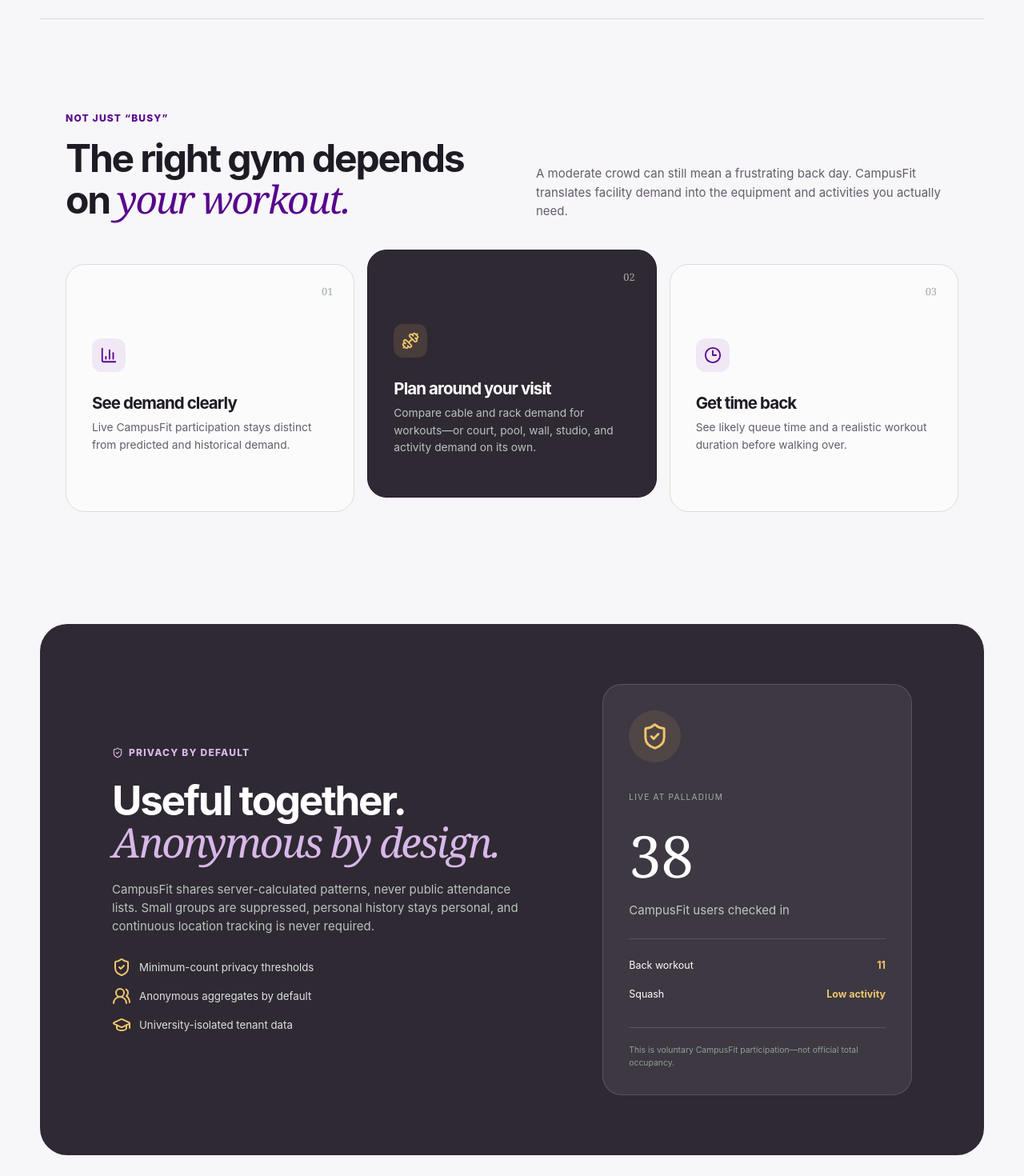
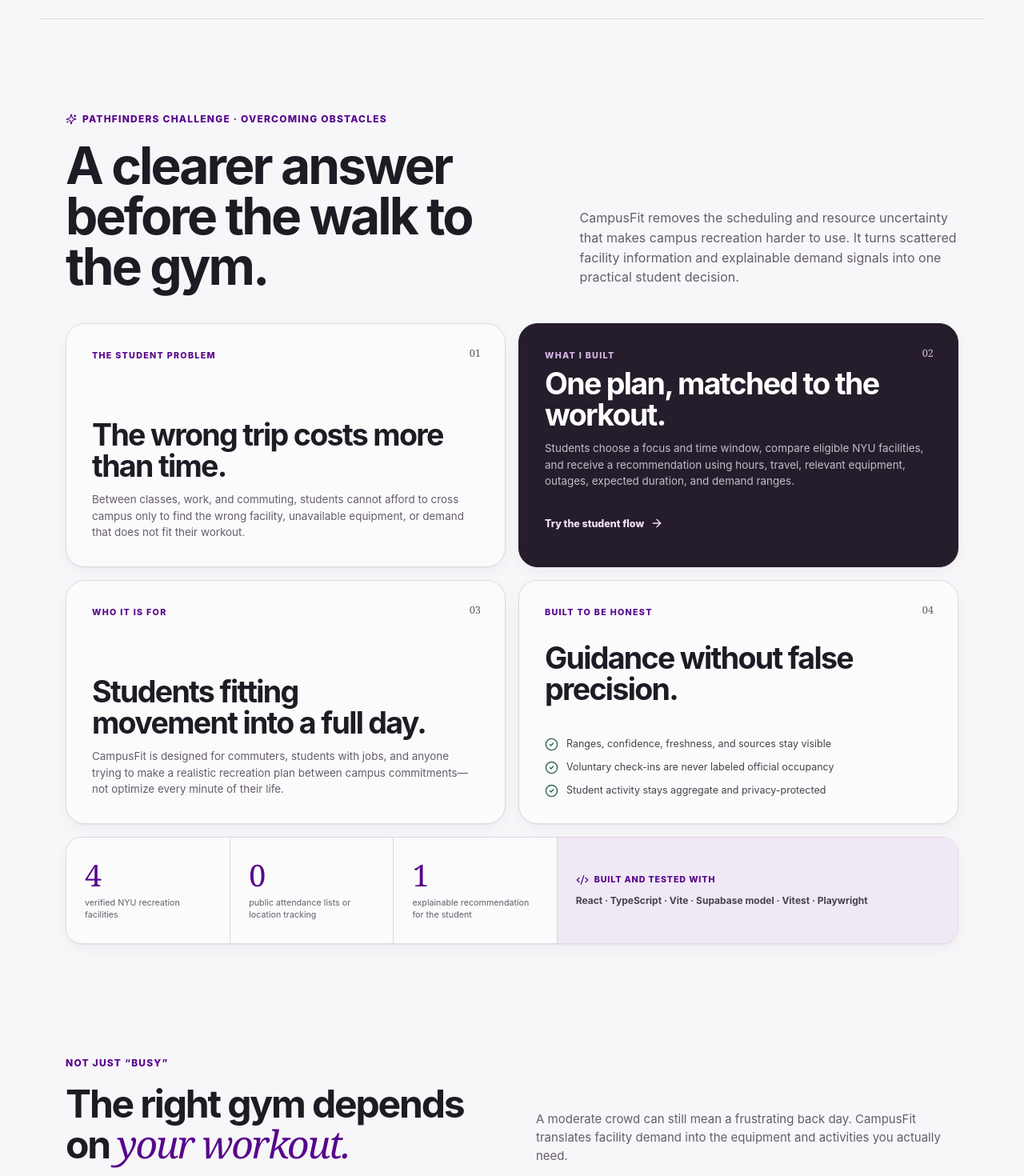
Before and after one commit to Carlinsj/stellic_pathfinders, a React (Vite) app: page / in a window 1280 px wide. Shown: the part 860-2330 px from the top of the page at 80% size. Built offline with nearby package versions, Linux system fonts and the light colour scheme.

Commit message:
landing page

```diff
--- a/src/pages/LandingPage.tsx
+++ b/src/pages/LandingPage.tsx
@@ -1,10 +1,10 @@
-import { ArrowRight, BarChart3, Clock3, Dumbbell, GraduationCap, ShieldCheck, Sparkles, UsersRound } from 'lucide-react';
+import { ArrowRight, BarChart3, CheckCircle2, Clock3, Code2, Dumbbell, GraduationCap, ShieldCheck, Sparkles, UsersRound } from 'lucide-react';
 import { Link } from 'react-router-dom';
 import { Brand } from '../components/Brand';
 
 export function LandingPage() {
   return <div className="landing-page">
-    <header className="landing-header"><Brand /><nav aria-label="Landing navigation"><a href="#how-it-works">How it works</a><a href="#privacy">Privacy approach</a><Link to="/nyu/staff-login">Staff access</Link><Link className="button button--secondary button--small" to="/nyu/login">Open student demo</Link></nav></header>
+    <header className="landing-header"><Brand /><nav aria-label="Landing navigation"><a href="#project-story">Project story</a><a href="#how-it-works">How it works</a><a href="#privacy">Privacy approach</a><Link to="/nyu/staff-login">Staff access</Link><Link className="button button--secondary button--small" to="/nyu/login">Open student demo</Link></nav></header>
     <main id="main-content" tabIndex={-1}>
       <section className="landing-hero">
         <div className="hero-copy"><span className="kicker"><Sparkles size={14} />Built for the rhythm of NYU</span><h1>Know where and when to <em>work out.</em></h1><p>CampusFit turns NYU facility resources, live participation, student plans, and historical patterns into workout-specific guidance—before you leave for the gym.</p><div className="hero-actions"><Link className="button button--primary button--large" to="/nyu/login">Explore NYU CampusFit <ArrowRight size={18} /></Link></div><small className="synthetic-note"><span /> NYU competition prototype · All demonstration data is synthetic</small></div>
@@ -16,6 +16,24 @@
         </div>
       </section>
       <section className="trust-ribbon"><span>Focused on NYU recreation</span><div><b>NYU Athletics</b><b><GraduationCap size={22} /> Four verified facilities</b></div></section>
+      <section id="project-story" className="project-story-section" aria-labelledby="project-story-title">
+        <div className="project-story-heading">
+          <div><span className="kicker"><Sparkles size={14} />Pathfinders Challenge · Overcoming Obstacles</span><h2 id="project-story-title">A clearer answer before the walk to the gym.</h2></div>
+          <p>CampusFit removes the scheduling and resource uncertainty that makes campus recreation harder to use. It turns scattered facility information and explainable demand signals into one practical student decision.</p>
+        </div>
+        <div className="project-story-grid">
+          <article className="project-story-card project-story-card--problem"><span className="project-story-number">01</span><small>The student problem</small><h3>The wrong trip costs more than time.</h3><p>Between classes, work, and commuting, students cannot afford to cross campus only to find the wrong facility, unavailable equipment, or demand that does not fit their workout.</p></article>
+          <article className="project-story-card project-story-card--solution"><span className="project-story-number">02</span><small>What I built</small><h3>One plan, matched to the workout.</h3><p>Students choose a focus and time window, compare eligible NYU facilities, and receive a recommendation using hours, travel, relevant equipment, outages, expected duration, and demand ranges.</p><Link className="project-story-link" to="/nyu/login">Try the student flow <ArrowRight size={16} /></Link></article>
+          <article className="project-story-card project-story-card--audience"><span className="project-story-number">03</span><small>Who it is for</small><h3>Students fitting movement into a full day.</h3><p>CampusFit is designed for commuters, students with jobs, and anyone trying to make a realistic recreation plan between campus commitments—not optimize every minute of their life.</p></article>
+          <article className="project-story-card project-story-card--trust"><span className="project-story-number">04</span><small>Built to be honest</small><h3>Guidance without false precision.</h3><ul><li><CheckCircle2 />Ranges, confidence, freshness, and sources stay visible</li><li><CheckCircle2 />Voluntary check-ins are never labeled official occupancy</li><li><CheckCircle2 />Student activity stays aggregate and privacy-protected</li></ul></article>
+        </div>
+        <div className="project-proof" aria-label="CampusFit project proof points">
+          <div><strong>4</strong><span>verified NYU recreation facilities</span></div>
+          <div><strong>0</strong><span>public attendance lists or location tracking</span></div>
+          <div><strong>1</strong><span>explainable recommendation for the student</span></div>
+          <div className="project-stack"><span><Code2 size={16} />Built and tested with</span><p>React · TypeScript · Vite · Supabase model · Vitest · Playwright</p></div>
+        </div>
+      </section>
       <section id="how-it-works" className="feature-section"><div className="section-heading"><span className="kicker">Not just “busy”</span><h2>The right gym depends on <em>your workout.</em></h2><p>A moderate crowd can still mean a frustrating back day. CampusFit translates facility demand into the equipment and activities you actually need.</p></div><div className="feature-grid">
         <article><span className="feature-number">01</span><BarChart3 /><h3>See demand clearly</h3><p>Live CampusFit participation stays distinct from predicted and historical demand.</p></article>
         <article className="feature-card--dark"><span className="feature-number">02</span><Dumbbell /><h3>Plan around your visit</h3><p>Compare cable and rack demand for workouts—or court, pool, wall, studio, and activity demand on its own.</p></article>
--- a/src/styles.css
+++ b/src/styles.css
@@ -85,6 +85,34 @@
 .floating-card--top { top: 85px; right: -8px; }.floating-card--bottom { bottom: 78px; left: -10px; }
 .trust-ribbon { max-width: 1180px; margin: 0 auto 115px; padding: 25px 32px; border-top: 1px solid #dbddd5; border-bottom: 1px solid #dbddd5; display: flex; align-items: center; justify-content: space-between; color: #788078; }
 .trust-ribbon > span { font-size: .7rem; text-transform: uppercase; font-weight: 800; letter-spacing: .12em; }.trust-ribbon > div { display: flex; align-items: center; gap: 45px; }.trust-ribbon b { display: flex; align-items: center; gap: 8px; color: #5d665f; font-size: 1rem; }
+.project-story-section { max-width: 1180px; margin: 0 auto 140px; padding: 0 32px; }
+.project-story-heading { margin-bottom: 40px; display: grid; grid-template-columns: minmax(0, 1.1fr) minmax(300px, .9fr); align-items: end; gap: 64px; }
+.project-story-heading .kicker { margin-bottom: 18px; color: var(--color-accent); }
+.project-story-heading h2 { max-width: 720px; margin: 0; font-size: clamp(2.6rem, 5vw, 4.65rem); line-height: .98; }
+.project-story-heading > p { margin: 0 0 5px; font-size: 1rem; }
+.project-story-grid { display: grid; grid-template-columns: repeat(2, minmax(0, 1fr)); gap: 16px; }
+.project-story-card { position: relative; min-height: 305px; padding: 32px; border: 1px solid var(--color-border); border-radius: 24px; display: flex; align-items: flex-start; flex-direction: column; background: rgba(255,255,255,.62); box-shadow: var(--shadow-low); }
+.project-story-card > small { color: var(--color-accent); font-size: .67rem; font-weight: 850; letter-spacing: .12em; text-transform: uppercase; }
+.project-story-card h3 { max-width: 440px; margin: auto 0 12px; font-size: clamp(1.55rem, 3vw, 2.35rem); line-height: 1.04; }
+.project-story-card p { max-width: 520px; margin: 0; font-size: .84rem; }
+.project-story-number { position: absolute; top: 27px; right: 30px; color: var(--color-text-muted); font-family: var(--font-editorial); font-size: .8rem; }
+.project-story-card--solution { color: white; background: var(--color-dark-surface); border-color: var(--color-dark-surface); }
+.project-story-card--solution h3 { color: white; }
+.project-story-card--solution p { color: #c4bdc8; }
+.project-story-card--solution > small, .project-story-card--solution .project-story-number { color: #d8b8e8; }
+.project-story-link { min-height: var(--control-min-height); margin-top: 20px; display: inline-flex; align-items: center; gap: 8px; color: #f4dffb; font-size: .78rem; font-weight: 800; transition: color var(--duration-fast) var(--ease-standard), transform var(--duration-fast) var(--ease-standard); }
+.project-story-link:hover { color: white; transform: translateX(3px); }
+.project-story-card--trust ul { margin: auto 0 0; padding: 0; display: grid; gap: 11px; list-style: none; }
+.project-story-card--trust li { display: grid; grid-template-columns: 18px 1fr; align-items: start; gap: 9px; color: var(--color-text-secondary); font-size: .78rem; line-height: 1.45; }
+.project-story-card--trust li svg { width: 17px; height: 17px; margin-top: 1px; color: var(--color-success); }
+.project-proof { margin-top: 16px; border: 1px solid var(--color-border); border-radius: 20px; display: grid; grid-template-columns: repeat(3, .55fr) 1.35fr; overflow: hidden; background: rgba(255,255,255,.62); box-shadow: var(--shadow-low); }
+.project-proof > div { min-height: 132px; padding: 23px; display: flex; justify-content: center; flex-direction: column; }
+.project-proof > div + div { border-left: 1px solid var(--color-border); }
+.project-proof strong { color: var(--color-accent); font-family: var(--font-editorial); font-size: 2.35rem; font-weight: 400; line-height: 1; }
+.project-proof div > span { margin-top: 8px; color: var(--color-text-muted); font-size: .67rem; line-height: 1.4; }
+.project-proof .project-stack { background: var(--color-accent-soft); }
+.project-stack > span { margin-top: 0 !important; display: flex; align-items: center; gap: 7px; color: var(--color-accent) !important; font-weight: 850; letter-spacing: .08em; text-transform: uppercase; }
+.project-stack p { margin: 9px 0 0; color: var(--color-text-secondary); font-size: .75rem; font-weight: 700; line-height: 1.5; }
 .feature-section { max-width: 1180px; margin: 0 auto 140px; padding: 0 32px; }
 .section-heading { display: grid; grid-template-columns: 1fr 1fr; column-gap: 60px; align-items: end; margin-bottom: 55px; }
 .section-heading .kicker { grid-column: 1 / -1; margin-bottom: 16px; }.section-heading h2 { max-width: 600px; margin: 0; font-size: 3rem; line-height: 1.05; }.section-heading h2 em { color: #457157; }.section-heading p { margin: 0; }
@@ -308,6 +336,8 @@
   .landing-header { height: 70px; padding-inline: 20px; }.landing-header nav > a:not(.button) { display: none; }
   .landing-hero { min-height: auto; padding: 65px 22px 95px; grid-template-columns: 1fr; text-align: center; }.hero-copy > p { margin-inline: auto; }.hero-actions, .synthetic-note { justify-content: center; }.hero-visual { margin-top: 35px; }.visual-orbit--two { width: 550px; height: 550px; }
   .trust-ribbon { margin-bottom: 90px; display: grid; justify-content: center; gap: 20px; text-align: center; }.trust-ribbon > div { flex-wrap: wrap; justify-content: center; }
+  .project-story-heading { grid-template-columns: 1fr; gap: 20px; text-align: center; }.project-story-heading .kicker { justify-content: center; }.project-story-heading h2 { margin-inline: auto; }.project-story-heading > p { max-width: 660px; margin-inline: auto; }
+  .project-proof { grid-template-columns: repeat(3, 1fr); }.project-proof .project-stack { grid-column: 1 / -1; }.project-proof .project-stack { border-top: 1px solid var(--color-border); border-left: 0; }
   .section-heading { grid-template-columns: 1fr; gap: 20px; text-align: center; }.section-heading .kicker { justify-self: center; }.section-heading h2 { margin: auto; }.feature-grid { grid-template-columns: 1fr; }.feature-grid article { min-height: 240px; }.feature-grid article > svg { margin-top: 30px; }.feature-card--dark { transform: none; }
   .privacy-section { padding: 55px 35px; grid-template-columns: 1fr; gap: 45px; }.cta-section { align-items: center; text-align: center; flex-direction: column; gap: 30px; }.landing-footer { gap: 25px; flex-direction: column; }.landing-footer > div { justify-items: center; }.landing-footer p { text-align: center; }
   .policy-summary { grid-template-columns: 1fr; }.policy-content { padding: 42px; }
@@ -322,7 +352,7 @@
 
 @media (max-width: 560px) {
   .button--large { min-height: 50px; padding-inline: 20px; }
-  .landing-header nav { gap: 0; }.hero-copy h1 { font-size: 3.45rem; }.hero-actions { align-items: stretch; flex-direction: column; }.hero-visual { min-height: 500px; transform: scale(.88); margin-inline: -30px; }.floating-card--top { right: -5px; }.floating-card--bottom { left: -2px; }.trust-ribbon > div { gap: 18px; }.trust-ribbon b:last-child { display: none; }.feature-section { padding-inline: 20px; }.section-heading h2, .privacy-section h2, .cta-section h2 { font-size: 2.5rem; }.privacy-section { margin-inline: 12px; padding: 45px 25px; }.cta-section { padding-inline: 20px; }
+  .landing-header nav { gap: 0; }.hero-copy h1 { font-size: 3.45rem; }.hero-actions { align-items: stretch; flex-direction: column; }.hero-visual { min-height: 500px; transform: scale(.88); margin-inline: -30px; }.floating-card--top { right: -5px; }.floating-card--bottom { left: -2px; }.trust-ribbon > div { gap: 18px; }.trust-ribbon b:last-child { display: none; }.project-story-section, .feature-section { padding-inline: 20px; }.project-story-heading h2 { font-size: 2.65rem; }.project-story-grid { grid-template-columns: 1fr; }.project-story-card { min-height: 290px; padding: 25px; }.project-story-card h3 { font-size: 1.8rem; }.project-story-number { top: 23px; right: 25px; }.project-proof { grid-template-columns: 1fr; }.project-proof > div { min-height: 105px; }.project-proof > div + div { border-top: 1px solid var(--color-border); border-left: 0; }.project-proof .project-stack { grid-column: auto; }.section-heading h2, .privacy-section h2, .cta-section h2 { font-size: 2.5rem; }.privacy-section { margin-inline: 12px; padding: 45px 25px; }.cta-section { padding-inline: 20px; }
   .policy-header { height: 70px; padding-inline: 20px; }.policy-header > a:last-child { font-size: 0; }.policy-main { width: calc(100% - 28px); padding: 55px 0 80px; }.policy-heading h1 { font-size: 2.75rem; }.policy-summary { padding: 14px; }.policy-content { padding: 30px 22px; }.policy-footer { align-items: flex-start; flex-direction: column; gap: 18px; }
   .app-main { width: calc(100% - 28px); padding-top: 27px; }.page-stack { gap: 22px; }.page-header h1, .home-header h1 { font-size: 2.25rem; }.home-header { display: grid; grid-template-columns: 1fr auto; }.home-header p { display: none; }.home-header .button { width: 49px; height: 49px; padding: 0; border-radius: 50%; font-size: 0; }.home-header .button svg { margin: 0; }
   .active-visit-card { padding: 20px; }.active-visit-pulse { display: none; }.active-visit-main { grid-column: 1 / -1; }.active-actions { display: grid; grid-template-columns: 1fr 1fr; }.active-meta { flex-wrap: wrap; }.upcoming-strip { grid-template-columns: auto 1fr; }.upcoming-actions { grid-column: 1 / -1; display: grid; grid-template-columns: 1fr 1fr; }
```
Also changed, not shown: 1 other file (tests, documents, lock files or other folders).
